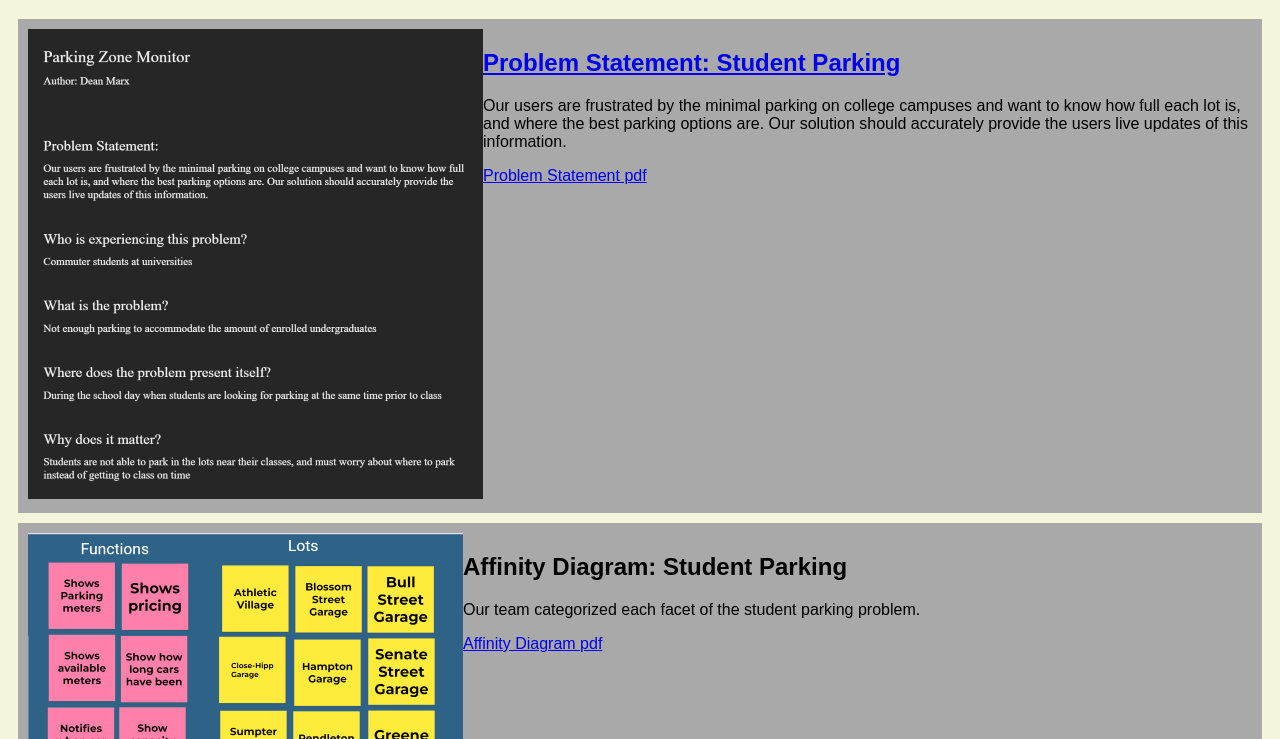
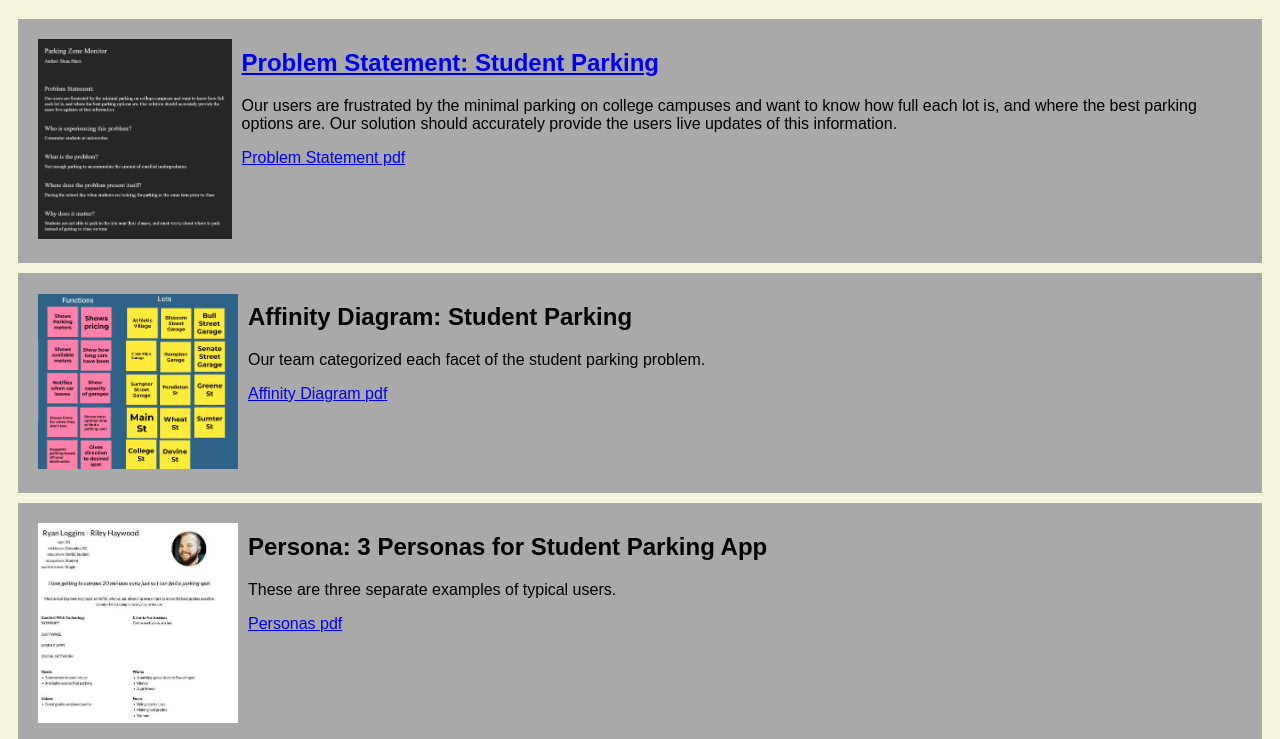
Before and after one commit to dmarx75/dmarx75.github.io, a plain HTML site: page index.html in a window 1280 px wide. Shown: the part 61-800 px from the top of the page. Drawn offline with Linux system fonts and the light colour scheme.

Commit message:
Add files via upload

```diff
--- a/style.css
+++ b/style.css
@@ -10,10 +10,10 @@ body {
     background: darkgray;
 }
 
-.assingment img {
+.assignment img {
     max-width: 200px;
     max-height: 200px;
-    padding:100px;
+    padding:10px;
 }
 
 h1 {
```
